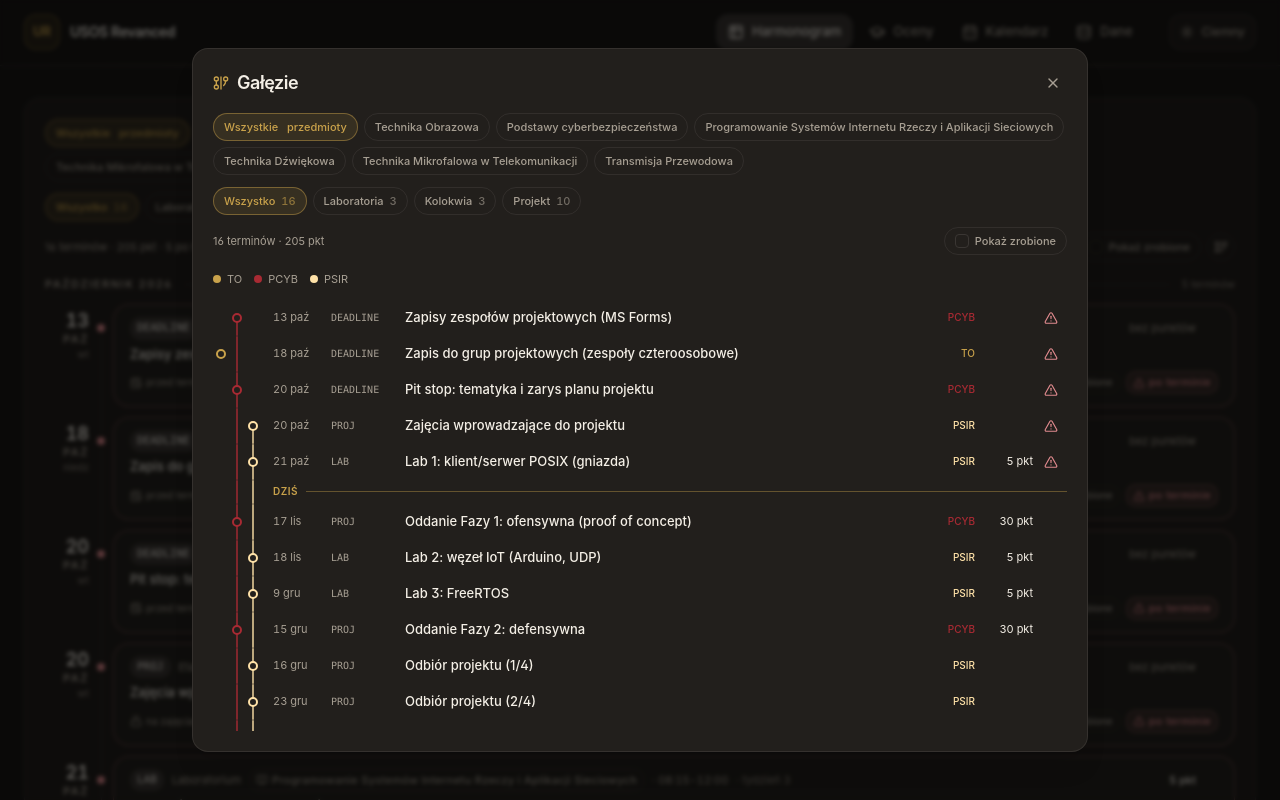
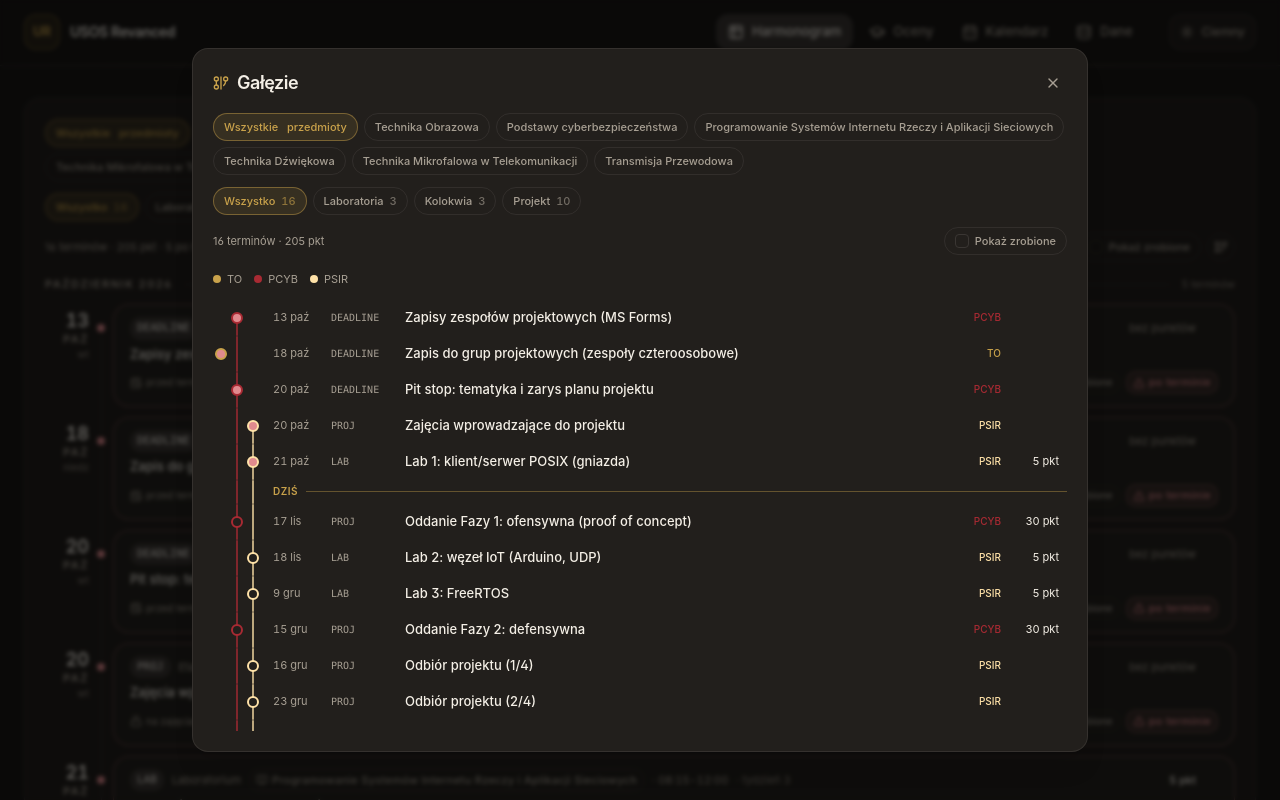
Before and after one commit to Viiico/UsosRevanced, a Nuxt app: page /harmonogram in a window 1280 px wide. Both pictures are taken after a click on the button 1221 px from the left and 247 px from the top of the page. Shown: the top 800 px of the page. Built offline with nearby package versions, Linux system fonts and the light colour scheme.

Commit message:
feat(harmonogram): stan terminu w kropce gałęzi zamiast osobnej kolumny
Pełna - zrobione, ze środkiem - w trakcie, czerwona - po terminie, pusta - nadchodzące.

```diff
--- a/app/components/harmonogram/HarmonogramGraph.vue
+++ b/app/components/harmonogram/HarmonogramGraph.vue
@@ -66,6 +66,24 @@ function laneIndex(subjectId: string) {
   return lanes.value.findIndex((lane) => lane.subject.id === subjectId)
 }
 
+/**
+ * Wypełnienie kropki = stan, obwódka = gałąź. Kształt zamiast samego koloru, bo w palecie
+ * success/primary/danger częściowo się pokrywają: pełna - zrobione, środek - w trakcie,
+ * czerwona - po terminie, pusta - nadchodzące.
+ */
+function nodeFill(term: Term, color: string | undefined) {
+  switch (termStatus(term)) {
+    case 'done':
+      return color
+    case 'inProgress':
+      return `radial-gradient(circle, ${color} 0 35%, var(--card) 40%)`
+    case 'overdue':
+      return 'var(--danger)'
+    default:
+      return 'var(--card)'
+  }
+}
+
 function codeOf(term: Term) {
   return props.subjects.find((subject) => subject.id === term.subjectId)?.code ?? ''
 }
@@ -102,18 +120,16 @@ function codeOf(term: Term) {
             />
           </template>
 
-          <!-- Commit: pełna kropka = zrobione, pusta = jeszcze przed nami. -->
+          <!-- Commit: obwódka = gałąź (przedmiot), wypełnienie = stan terminu. -->
           <span
             v-if="row.type === 'term'"
-            class="absolute top-1/2 size-2.5 -translate-x-1/2 -translate-y-1/2 rounded-full border-2"
+            class="absolute top-1/2 size-3 -translate-x-1/2 -translate-y-1/2 rounded-full border-2"
             :style="{
               left: `${laneIndex(row.term.subjectId) * LANE + LANE / 2}px`,
               borderColor: lanes[laneIndex(row.term.subjectId)]?.color,
-              backgroundColor:
-                termStatus(row.term) === 'done'
-                  ? lanes[laneIndex(row.term.subjectId)]?.color
-                  : 'var(--card)',
+              background: nodeFill(row.term, lanes[laneIndex(row.term.subjectId)]?.color),
             }"
+            :title="TERM_STATUS[termStatus(row.term)].label"
           />
         </div>
 
@@ -149,15 +165,7 @@ function codeOf(term: Term) {
           <span class="tnum w-12 shrink-0 text-right text-2xs max-sm:hidden">
             <template v-if="row.term.pointsMax">{{ row.term.pointsMax }} pkt</template>
           </span>
-          <span class="grid w-4 shrink-0 place-items-center">
-            <component
-              :is="TERM_STATUS[termStatus(row.term)].icon"
-              v-if="termStatus(row.term) !== 'upcoming'"
-              class="size-3.5"
-              :class="TERM_STATUS[termStatus(row.term)].class"
-              :aria-label="TERM_STATUS[termStatus(row.term)].label"
-            />
-          </span>
+          <span class="sr-only">{{ TERM_STATUS[termStatus(row.term)].label }}</span>
         </button>
       </li>
     </ol>
```
